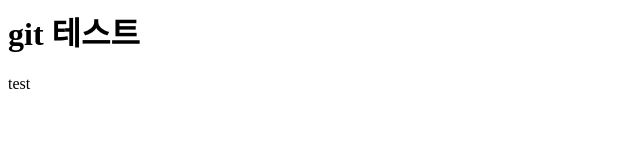
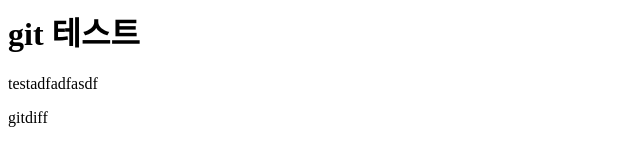
Before and after one commit to lmsmrjp698/git_tutorial, a plain HTML site: page index.html in a window 1280 px wide. Shown: the whole page, without its empty margins (0-640 px from the left). Drawn offline with Linux system fonts and the light colour scheme.

Commit message:
git diff

```diff
--- a/index.html
+++ b/index.html
@@ -1,2 +1,3 @@
 <h1> git 테스트</h1>
-<p>test</p>
+<p>testadfadfasdf</p>
+<p>gitdiff</p>
```
